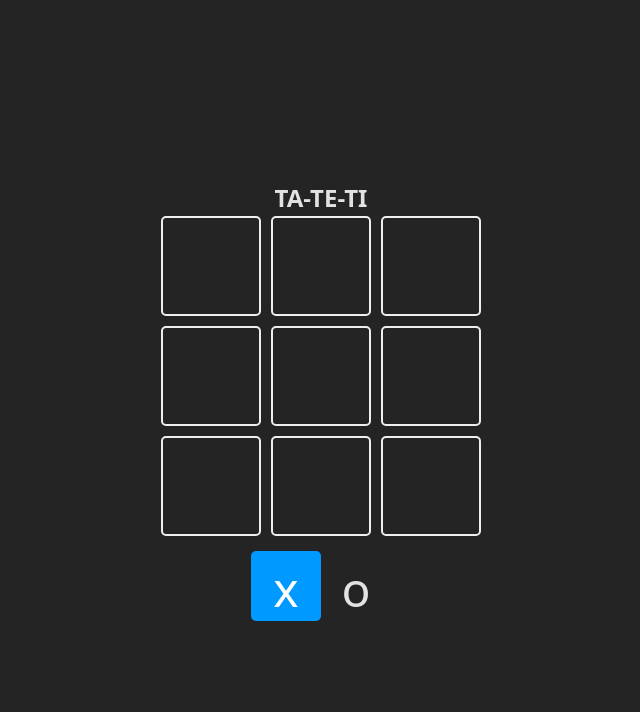
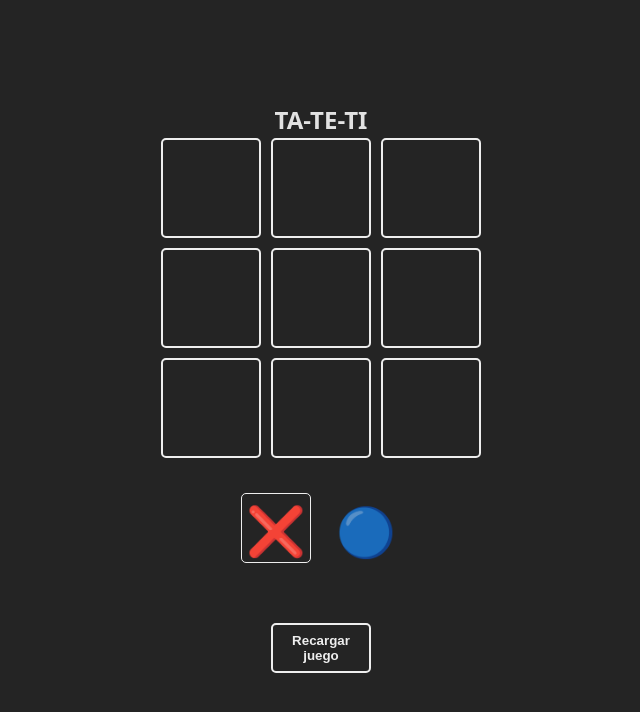
Before and after one commit to agusfernandez/aprendiendoreact, a React (Vite) app in the folder juego-nuevo/: page / in a window 1280 px wide. Shown: the top 712 px of the page, without its empty margins (319-959 px from the left). Built offline with nearby package versions, Linux system fonts and the light colour scheme.

Commit message:
localStorage + ResetButton Game

```diff
--- a/juego-nuevo/src/components/App.jsx
+++ b/juego-nuevo/src/components/App.jsx
@@ -1,4 +1,3 @@
-import Square from "./Square/Square"
 import { useState } from "react"
 import confetti from "canvas-confetti"
 import { PIEZAS } from "../constants/constants"
@@ -6,12 +5,14 @@ import WinnerModal from "./WinnerModal/WinnerModal"
 import { checkWinner, checkTide } from "../logic/logic"
 import Table from "./Table/Table"
 import Turn from "./Turn/Turn"
+import ResetGame from "./ResetGame/ResetGame"
 
 function App() {
-
-
   /*le pasamos el estado inicial del tablero*/
-  const [board, setBoard] = useState( Array(9).fill(null))
+  const [board, setBoard] = useState( () => {
+    const storedBoard = window.localStorage.getItem('board')
+    return storedBoard ? JSON.parse(storedBoard) : Array(9).fill(null)
+  })
   const [turn, setTurn] = useState(PIEZAS.X)
   const [winner, setWinner] = useState(null) /*null es que no hay ganador, false es que hay empate*/
 
@@ -28,6 +29,10 @@ function App() {
     /*CAMBIAR EL TURNO */
     const newTurn = turn === PIEZAS.X ? PIEZAS.O : PIEZAS.X
     setTurn(newTurn)
+
+    /*GUARDAR LA PARTIDA */
+    window.localStorage.setItem('board', JSON.stringify(newBoard))
+    window.localStorage.setItem('turn', turn)
 
     /*REVISAR SI HAY GANADOR */
     const newWinner = checkWinner(newBoard)
@@ -53,6 +58,7 @@ function App() {
         <Table board={board} updateBoard={updateBoard}/>
         <Turn turn={turn}/>
         <WinnerModal winner={winner} resetGame={resetGame}/>
+        <ResetGame resetGame={resetGame}/>
       </main>
     </>
   )
--- /dev/null
+++ b/juego-nuevo/src/components/ResetGame/ResetGame.jsx
@@ -0,0 +1,9 @@
+const ResetGame = ({resetGame}) => {
+    return (
+        <button onClick= {resetGame}>
+            Recargar juego
+        </button>
+    )
+}
+
+export default ResetGame
--- a/juego-nuevo/src/components/Table/Table.jsx
+++ b/juego-nuevo/src/components/Table/Table.jsx
@@ -8,6 +8,7 @@ const Table = ({board , updateBoard}) => {
             board.map((_, index) => {
             console.log('board' +index)
             return (
+            <>
               <Square
                 key={index}
                 index={index}
@@ -16,6 +17,8 @@ const Table = ({board , updateBoard}) => {
 
                 {board[index]}
               </Square>
+
+            </>
             )
         })
         }
--- a/juego-nuevo/src/constants/constants.js
+++ b/juego-nuevo/src/constants/constants.js
@@ -1,6 +1,7 @@
 export const PIEZAS ={
-    X : 'x',
-    O : 'o'
+    X : '❌',
+    O : '🔵'
+
 }
 
 export const WINNER_COMBOS = [
@@ -11,5 +12,5 @@ export const WINNER_COMBOS = [
     [1,4,7],
     [2,5,8],
     [0,4,8],
-    [2,4,6],
+    [2,4,6]
 ]
--- a/juego-nuevo/src/index.css
+++ b/juego-nuevo/src/index.css
@@ -80,6 +80,8 @@ body {
   width: fit-content;
   position: relative;
   border-radius: 10px;
+  gap: 20px;
+  padding: 20px;
 }
 
 .turn .square,
@@ -92,7 +94,8 @@ body {
 
 .square.is-selected {
   color: #fff;
-  background: #09f;
+  background: transparent;
+  border: 1px solid #eee;
 }
 
 .winner {
```
Also changed, not shown: juego-nuevo/src/components/Square/Square.jsx (line endings or trailing spaces), 1 other file (tests, documents, lock files or other folders).
